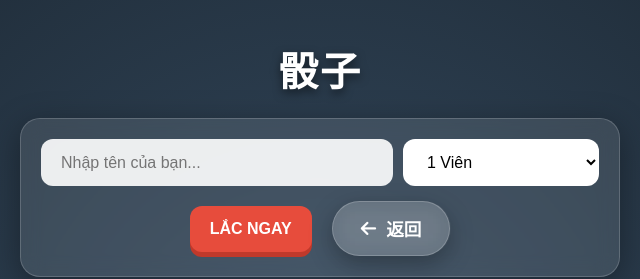
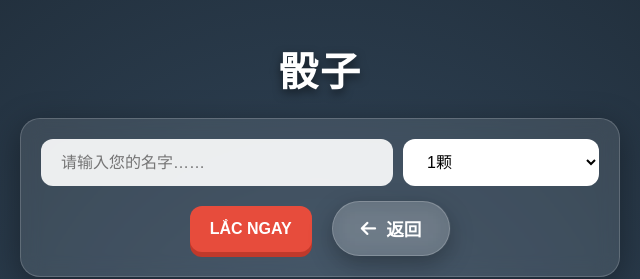
Before and after one commit to nguyenthanhsang70/NTS2, a plain HTML site: page xucxac.html in a window 1280 px wide. Shown: the top 279 px of the page, 320-960 px from the left. Drawn offline with Linux system fonts and the light colour scheme.

Commit message:
Update xucxac.html

```diff
--- a/xucxac.html
+++ b/xucxac.html
@@ -293,10 +293,10 @@
 
         <div class="controls">
             <div class="input-row">
-                <input type="text" id="nameInput" placeholder="Nhập tên của bạn...">
+                <input type="text" id="nameInput" placeholder="请输入您的名字……">
                 <select id="diceCount" onchange="toggleDice()">
-                    <option value="1" selected>1 Viên</option>
-                    <option value="2">2 Viên</option>
+                    <option value="1" selected>1颗</option>
+                    <option value="2">2颗</option>
                 </select>
             </div>
 
```
